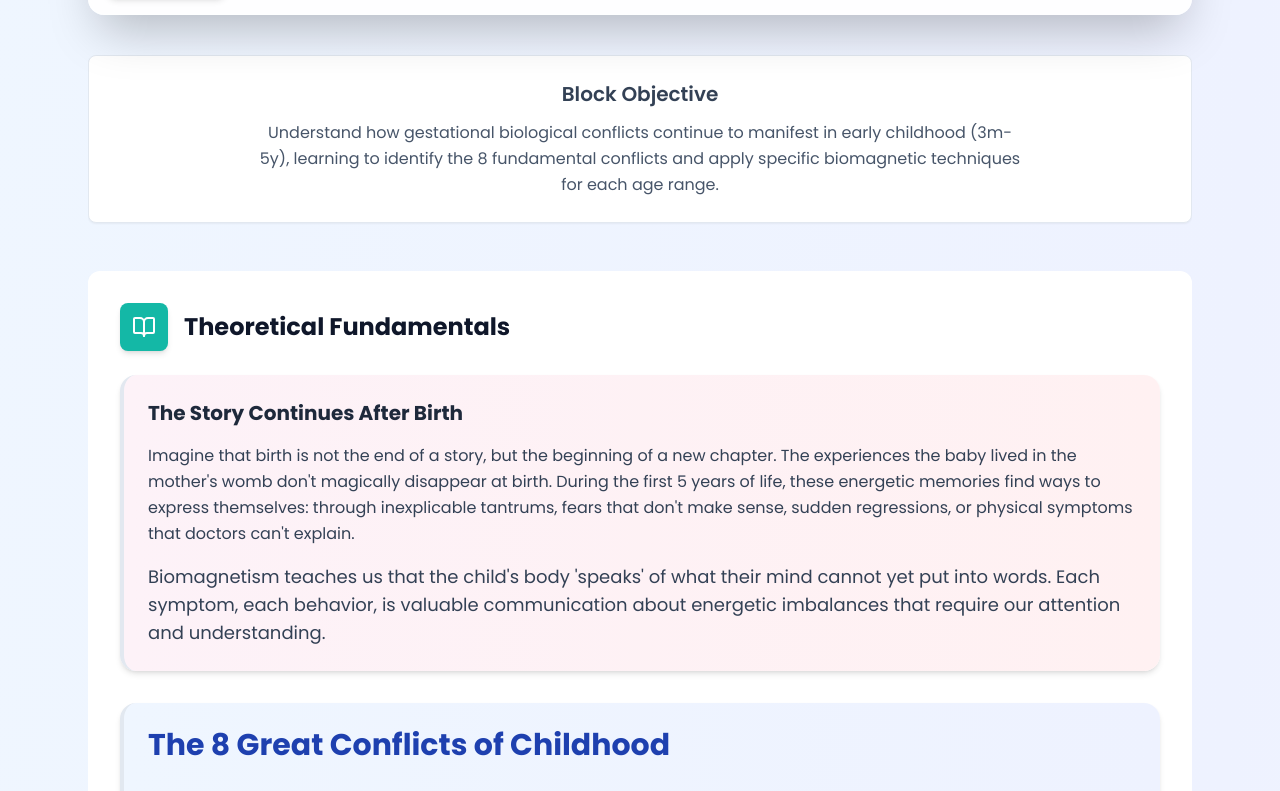
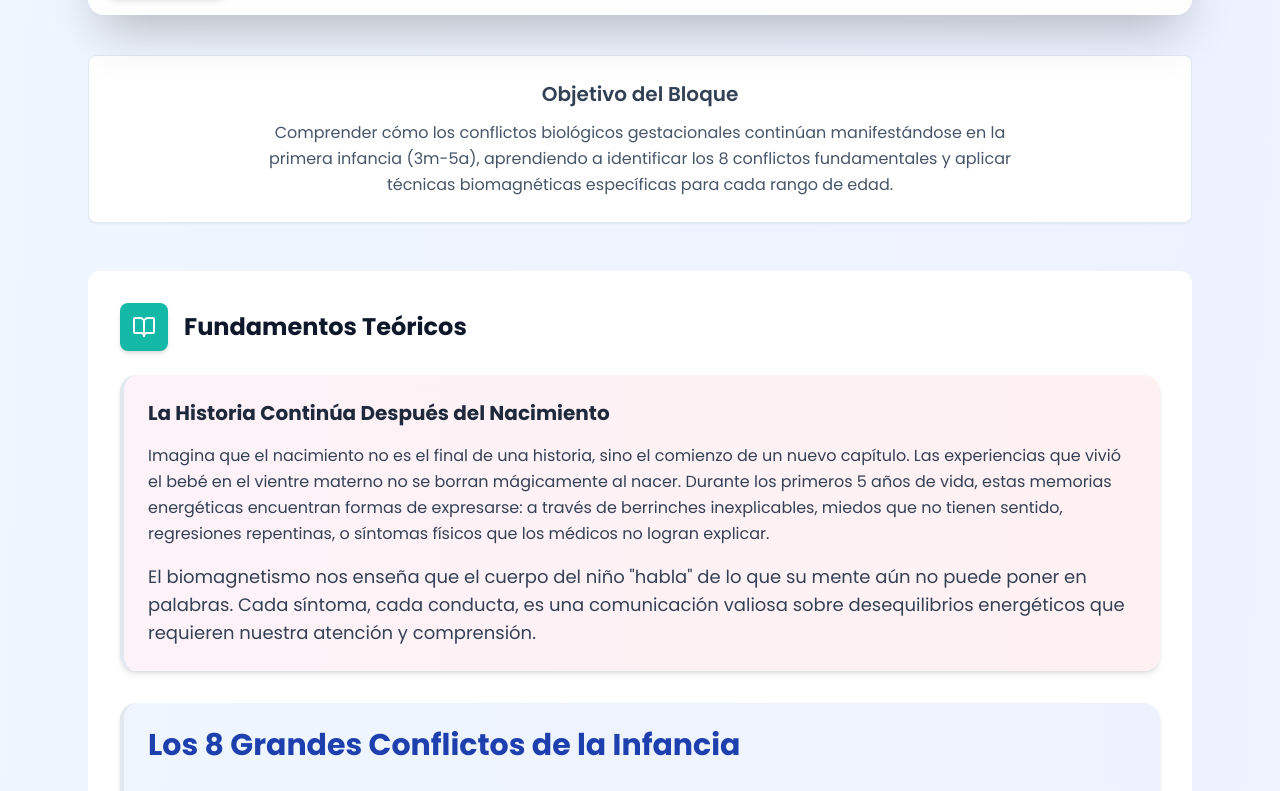
Before and after one commit to 4ailabs/biomagnetismo-kids-1-, a React (Vite) app: page /modulo/2 in a window 1280 px wide. Shown: the part 880-1671 px from the top of the page. Built offline with nearby package versions, Linux system fonts and the light colour scheme.

Commit message:
Corregir traducciones faltantes en el Bloque 1 del Modulo 2

```diff
--- a/components/blocks/module2/Module2Block1.tsx
+++ b/components/blocks/module2/Module2Block1.tsx
@@ -11,30 +11,30 @@
   return (
     <div id="block-1" className="space-y-12 w-full overflow-hidden">
       <section className="bg-white border border-slate-200 rounded-lg shadow-sm p-6 text-center">
-        <h2 className="text-xl font-semibold text-slate-700 mb-3">{t('module2.block1.objective.title')}</h2>
+        <h2 className="text-xl font-semibold text-slate-700 mb-3">Objetivo del Bloque</h2>
         <p className="text-base text-slate-600 max-w-3xl mx-auto leading-relaxed">
-          {t('module2.block1.objective.content')}
+          Comprender cómo los conflictos biológicos gestacionales continúan manifestándose en la primera infancia (3m-5a), aprendiendo a identificar los 8 conflictos fundamentales y aplicar técnicas biomagnéticas específicas para cada rango de edad.
         </p>
       </section>
 
-      <CourseSection title={t('module2.block1.fundamentals.title')} icon={<BookOpen />}>
+      <CourseSection title="Fundamentos Teóricos" icon={<BookOpen />}>
         <div className="space-y-8">
           {/* Primera sección - fluida sin numeración */}
           <div className="bg-gradient-to-r from-pink-50 to-rose-50 rounded-2xl p-6 shadow-md border-l-4 border-slate-200">
-            <h3 className="text-xl font-bold text-slate-800 mb-4">{t('module2.block1.fundamentals.historyContinues.title')}</h3>
+            <h3 className="text-xl font-bold text-slate-800 mb-4">La Historia Continúa Después del Nacimiento</h3>
             <p className="text-slate-700 leading-relaxed text-base">
-              {t('module2.block1.fundamentals.historyContinues.content')}
+              Imagina que el nacimiento no es el final de una historia, sino el comienzo de un nuevo capítulo. Las experiencias que vivió el bebé en el vientre materno no se borran mágicamente al nacer. Durante los primeros 5 años de vida, estas memorias energéticas encuentran formas de expresarse: a través de berrinches inexplicables, miedos que no tienen sentido, regresiones repentinas, o síntomas físicos que los médicos no logran explicar.
             </p>
             <p className="text-slate-700 leading-relaxed text-sm sm:text-base lg:text-lg mt-3 sm:mt-4">
-              {t('module2.block1.fundamentals.historyContinues.biomagnetism')}
+              El biomagnetismo nos enseña que el cuerpo del niño "habla" de lo que su mente aún no puede poner en palabras. Cada síntoma, cada conducta, es una comunicación valiosa sobre desequilibrios energéticos que requieren nuestra atención y comprensión.
             </p>
           </div>
 
           {/* Segunda sección - conflictos explicados de forma atractiva */}
           <div className="bg-gradient-to-r from-blue-50 to-indigo-50 rounded-2xl p-6 shadow-md border-l-4 border-slate-200">
-                            <h3 className="text-xl sm:text-2xl lg:text-3xl font-bold text-blue-800 mb-4 sm:mb-6">{t('module2.block1.fundamentals.conflicts.title')}</h3>
+                            <h3 className="text-xl sm:text-2xl lg:text-3xl font-bold text-blue-800 mb-4 sm:mb-6">Los 8 Grandes Conflictos de la Infancia</h3>
             <p className="text-slate-700 leading-relaxed text-sm sm:text-base lg:text-lg mb-4 sm:mb-6">
-              {t('module2.block1.fundamentals.conflicts.intro')}
+              Después de años de observación clínica, hemos identificado 8 patrones universales que se repiten en los niños. Estos no son simples "problemas de conducta", sino expresiones profundas de conflictos biológicos que buscan resolución:
             </p>
 
             <div className="grid grid-cols-1 sm:grid-cols-2 gap-3 sm:gap-4">
```
